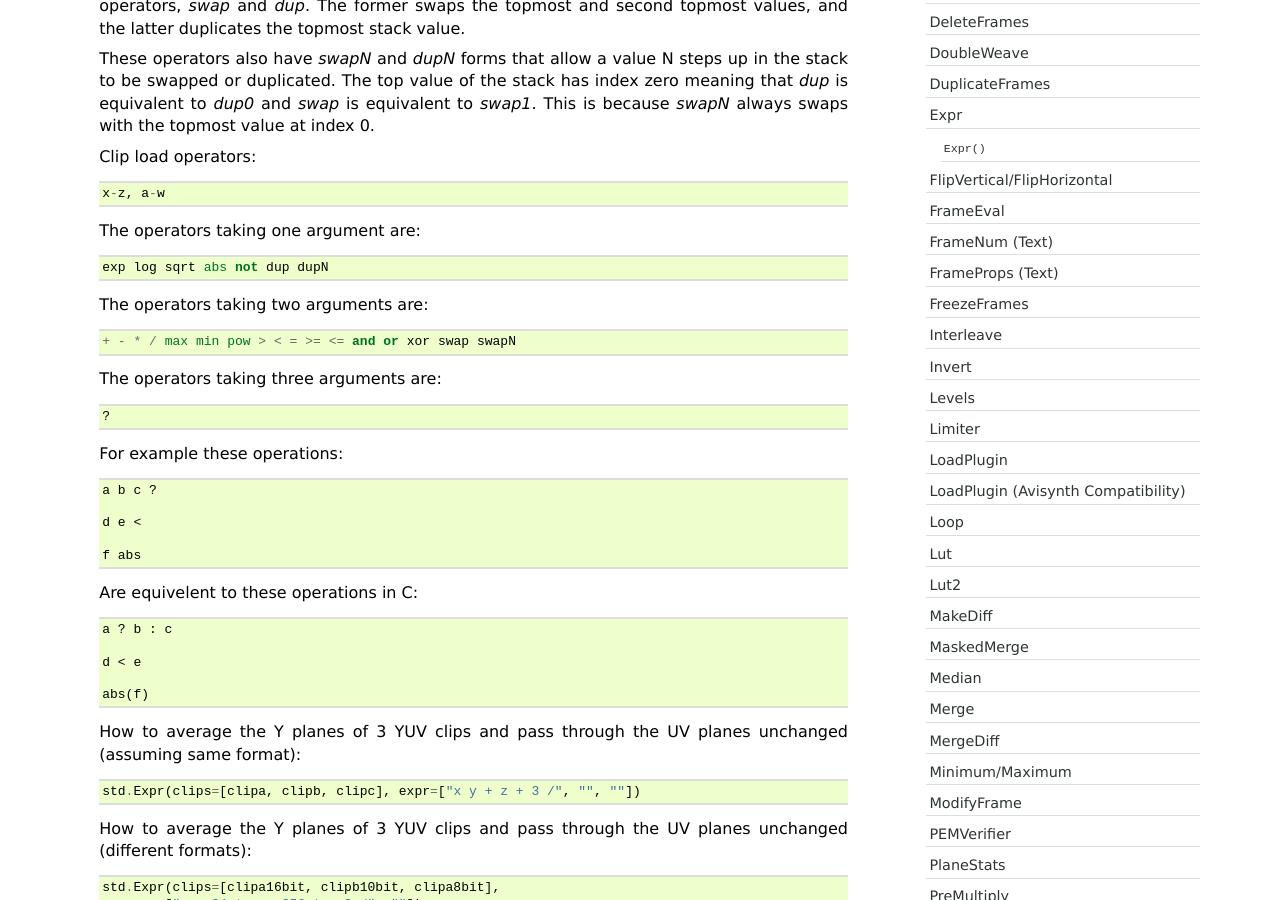
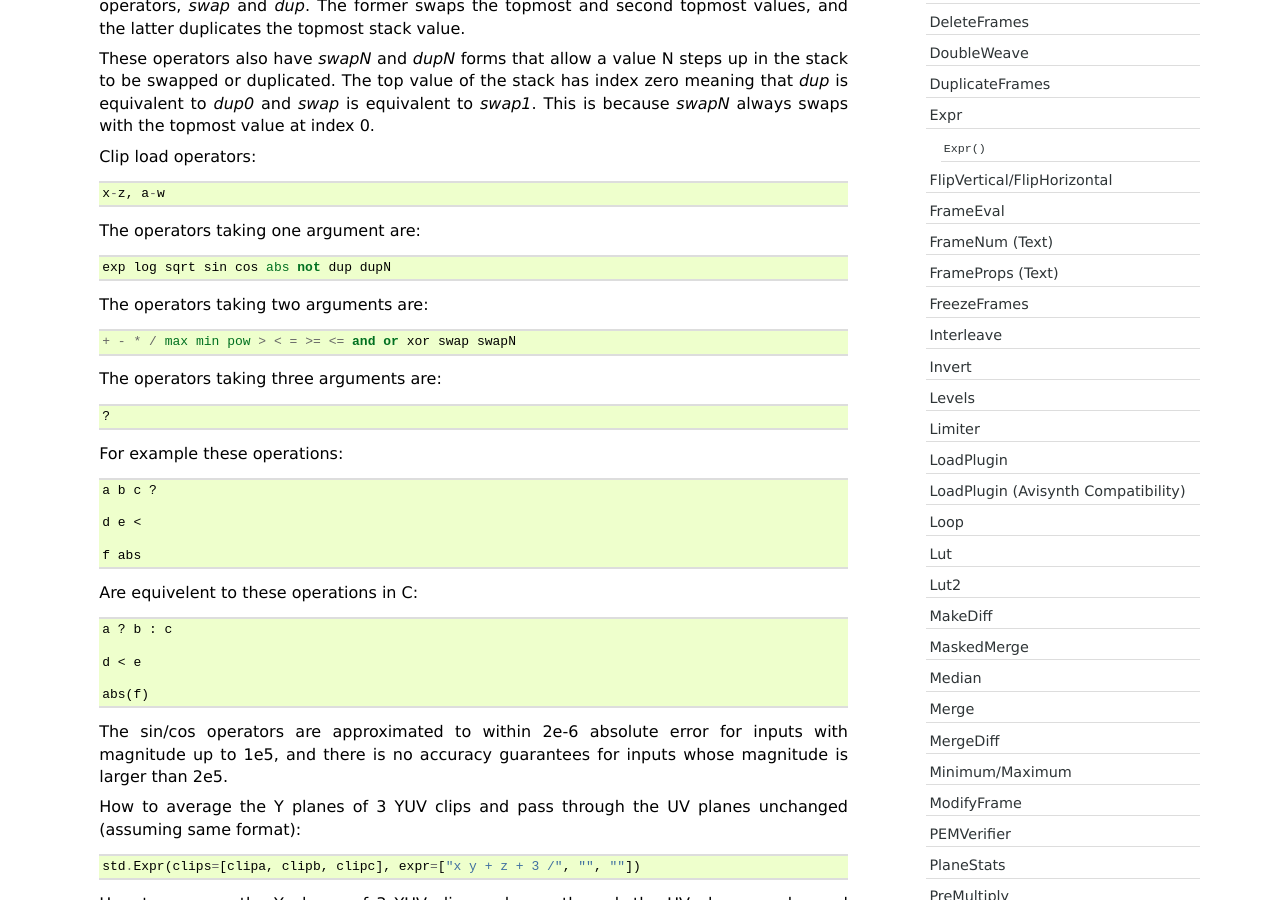
Before and after one commit to vapoursynth/vapoursynth, a Sphinx documentation site: the page built from doc/functions/expr.rst, in a window 1280 px wide and 900 px high, scrolled down 832 px. Built offline with Sphinx 7.4.7, drawn with Linux system fonts in a browser that asks for light colours; formulas are drawn with MathJax 3.

Commit message:
doc: document sin/cos operator for expr
Fixes #541.

Signed-off-by: akarin <i@akarin.info>

```diff
--- a/doc/functions/expr.rst
+++ b/doc/functions/expr.rst
@@ -59,7 +59,7 @@ Expr
 
    The operators taking one argument are::
 
-      exp log sqrt abs not dup dupN
+      exp log sqrt sin cos abs not dup dupN
 
    The operators taking two arguments are::
 
@@ -85,6 +85,10 @@ Expr
 
       abs(f)
 
+   The sin/cos operators are approximated to within 2e-6 absolute error for
+   inputs with magnitude up to 1e5, and there is no accuracy guarantees for
+   inputs whose magnitude is larger than 2e5.
+
    How to average the Y planes of 3 YUV clips and pass through the UV planes
    unchanged (assuming same format)::
 
```
